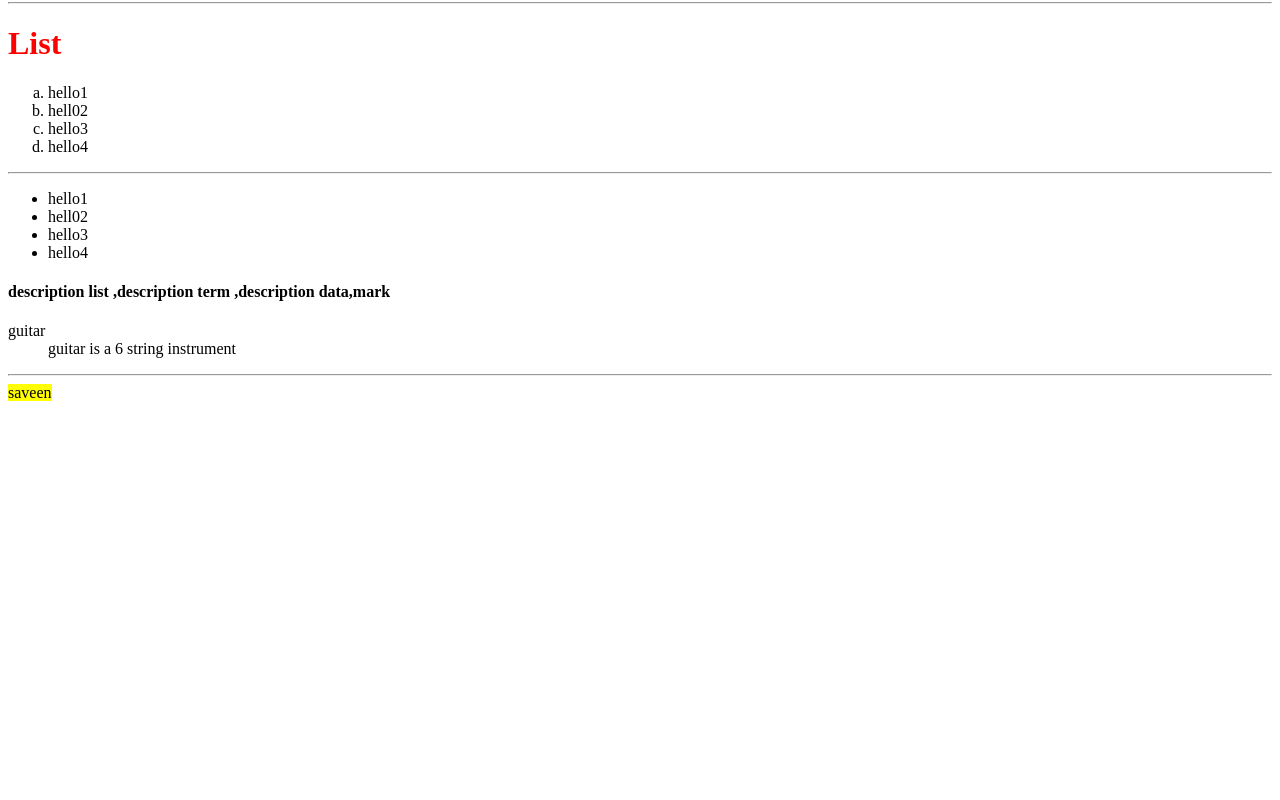
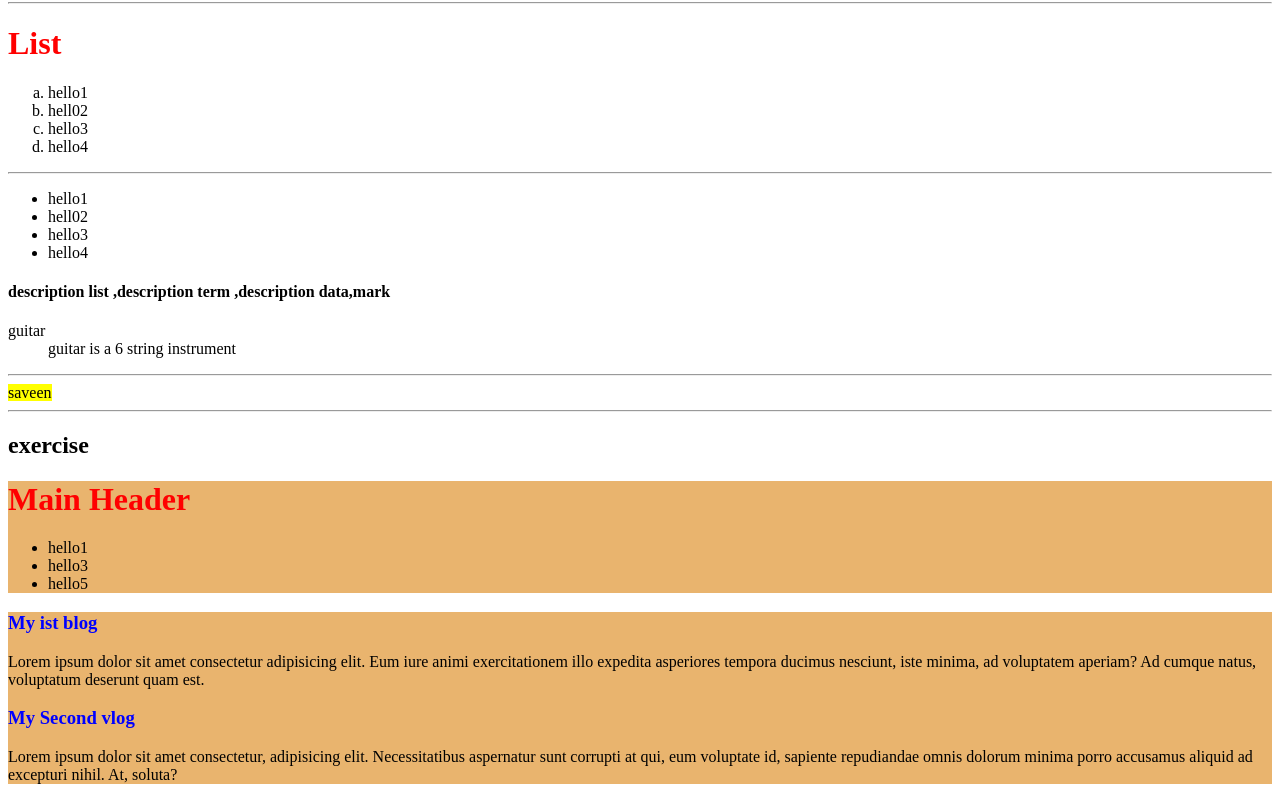
Before and after one commit to saveenjangra/Revision-html, a plain HTML site: page index.html in a window 1280 px wide. Shown: the part 1521-2321 px from the top of the page. Before the commit the page ends 1931 px from the top, so only its background shows below. Drawn offline with Linux system fonts and the light colour scheme.

Commit message:
html 3rd commmit

```diff
--- a/index.html
+++ b/index.html
@@ -4,8 +4,12 @@
     <meta charset="UTF-8">
     <meta name="viewport" content="width=device-width, initial-scale=1.0">
     <title>Document</title>
+    <link rel="preconnect" href="https://fonts.googleapis.com">
+<link rel="preconnect" href="https://fonts.gstatic.com" crossorigin>
+<link href="https://fonts.googleapis.com/css2?family=Montserrat:wght@100;300;400;500;700&family=Poppins:wght@200;300;400;500&family=Roboto:ital,wght@0,100;0,300;0,400;0,500;0,700;0,900;1,100;1,400;1,500;1,700;1,900&display=swap" rel="stylesheet">
 </head>
 <style>
+
     h1{
         color:red
     }
@@ -25,6 +29,9 @@
     .hic{
         background-color: black;
         color: yellow;
+    }
+    h3{
+        color: blue;
     }
 
 </style>
@@ -143,7 +150,29 @@
         <dt>guitar</dt>
         <dd>guitar is a 6 string instrument</dd>
     </dl><hr>
-    <mark>saveen</mark>
+    <mark>saveen</mark><hr>
+
+    <h2>exercise</h2>
+    <header style="background-color: rgb(233, 180, 110);" font-family:Montserrat,halvatica>
+        <h1 >Main Header</h1>
+        <ul>
+            <li>hello1</li>
+            <li>hello3</li>
+            <li>hello5</li>
+        </ul>
+    </header>
+    <main style="background-color: rgb(233, 180, 110);">
+        <Section>
+            <h3>My ist blog</h3>
+            <p>Lorem ipsum dolor sit amet consectetur adipisicing elit. Eum iure animi exercitationem illo expedita asperiores tempora ducimus nesciunt, iste minima, ad voluptatem aperiam? Ad cumque natus, voluptatum deserunt quam est.</p>
+
+        </Section>
+        <section>
+            <h3>My Second vlog</h3>
+            <p>Lorem ipsum dolor sit amet consectetur, adipisicing elit. Necessitatibus aspernatur sunt corrupti at qui, eum voluptate id, sapiente repudiandae omnis dolorum minima porro accusamus aliquid ad excepturi nihil. At, soluta?</p>
+
+        </section>
+    </main>
 
 
 </body>
```
